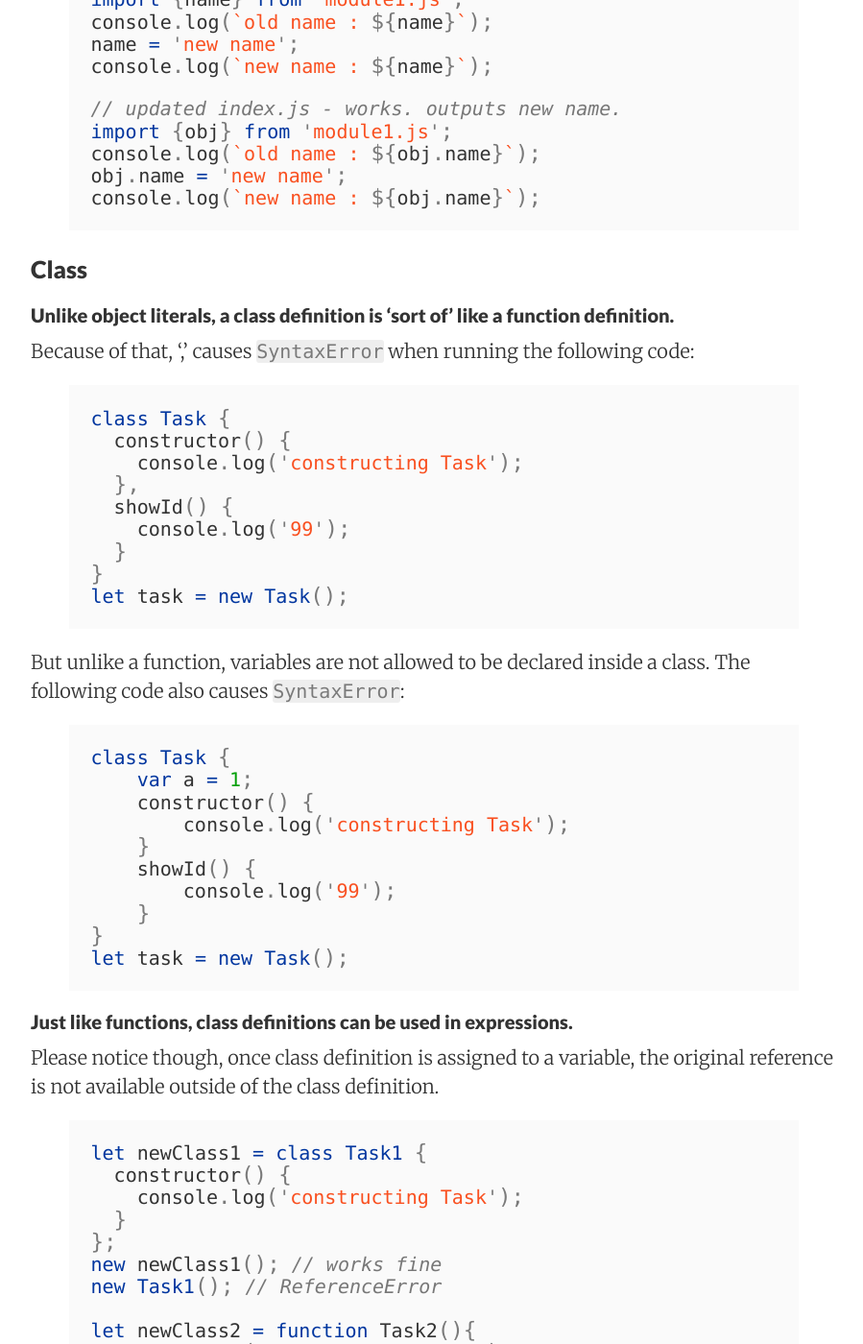
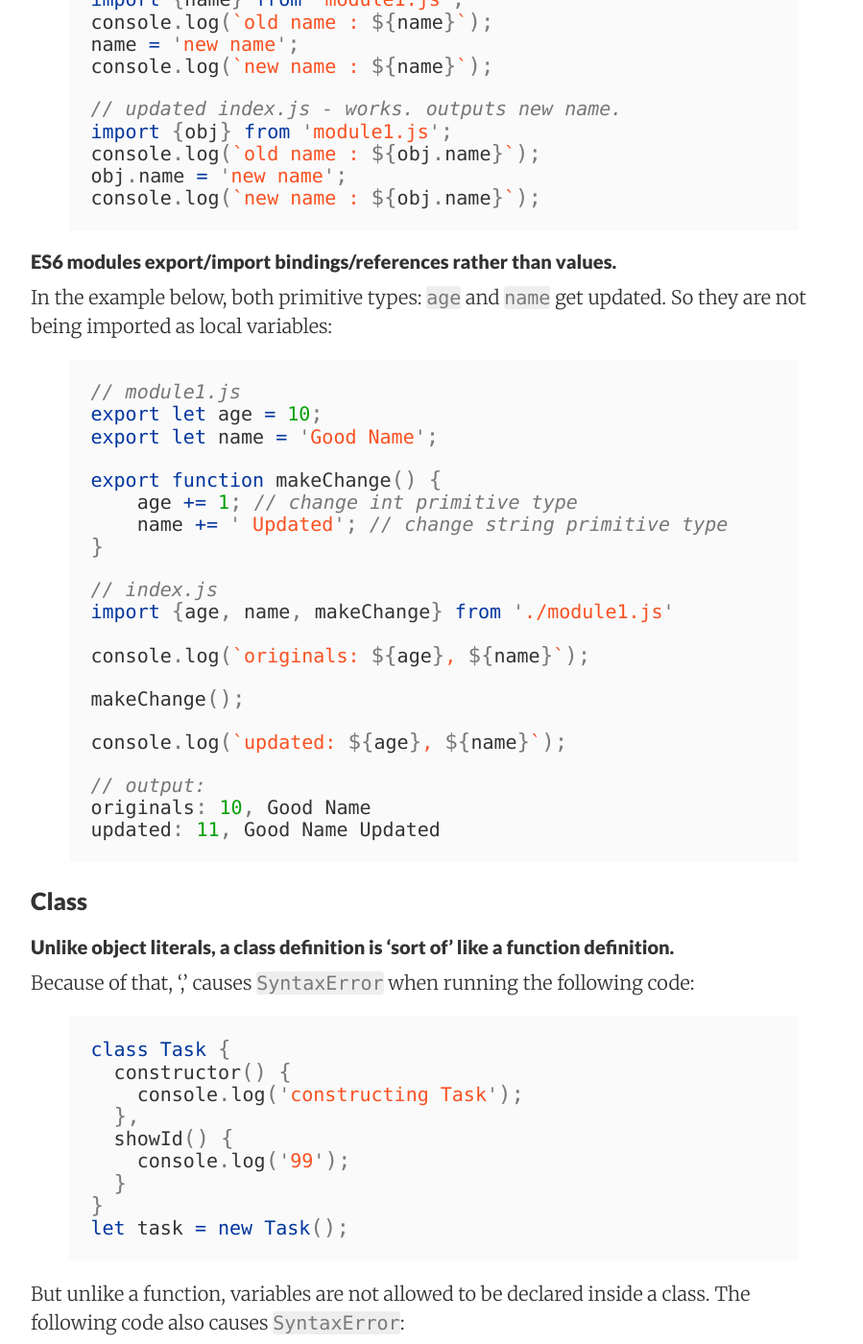
Before and after one commit to lzhoucs/lzhoucs.github.io, a Jekyll site: the page built from _posts/2016-04-24-es6-notes.md, in a window 1280 px wide and 1400 px high, scrolled down 6826 px. Shown: the whole window at 96% size, without its empty margins (188-1087 px from the left). Built offline with Jekyll 4.4.1, drawn with Linux system fonts in a browser that asks for light colours; some of the changed text lies outside the part shown.

Commit message:
Add content to es6 post.

```diff
--- a/_posts/2016-04-24-es6-notes.md
+++ b/_posts/2016-04-24-es6-notes.md
@@ -301,6 +301,35 @@ console.log(`new name : ${obj.name}`);
 
 {% endhighlight %}
 
+#### ES6 modules export/import bindings/references rather than values.
+
+In the example below, both primitive types: `age` and `name` get updated. So they are not
+being imported as local variables:
+
+{% highlight javascript %}
+// module1.js
+export let age = 10;
+export let name = 'Good Name';
+
+export function makeChange() {
+    age += 1; // change int primitive type
+    name += ' Updated'; // change string primitive type
+}
+
+// index.js
+import {age, name, makeChange} from './module1.js'
+
+console.log(`originals: ${age}, ${name}`);
+
+makeChange();
+
+console.log(`updated: ${age}, ${name}`);
+
+// output:
+originals: 10, Good Name
+updated: 11, Good Name Updated
+{% endhighlight %}
+
 ### Class
 
 #### Unlike object literals, a class definition is 'sort of' like a function definition.
```
